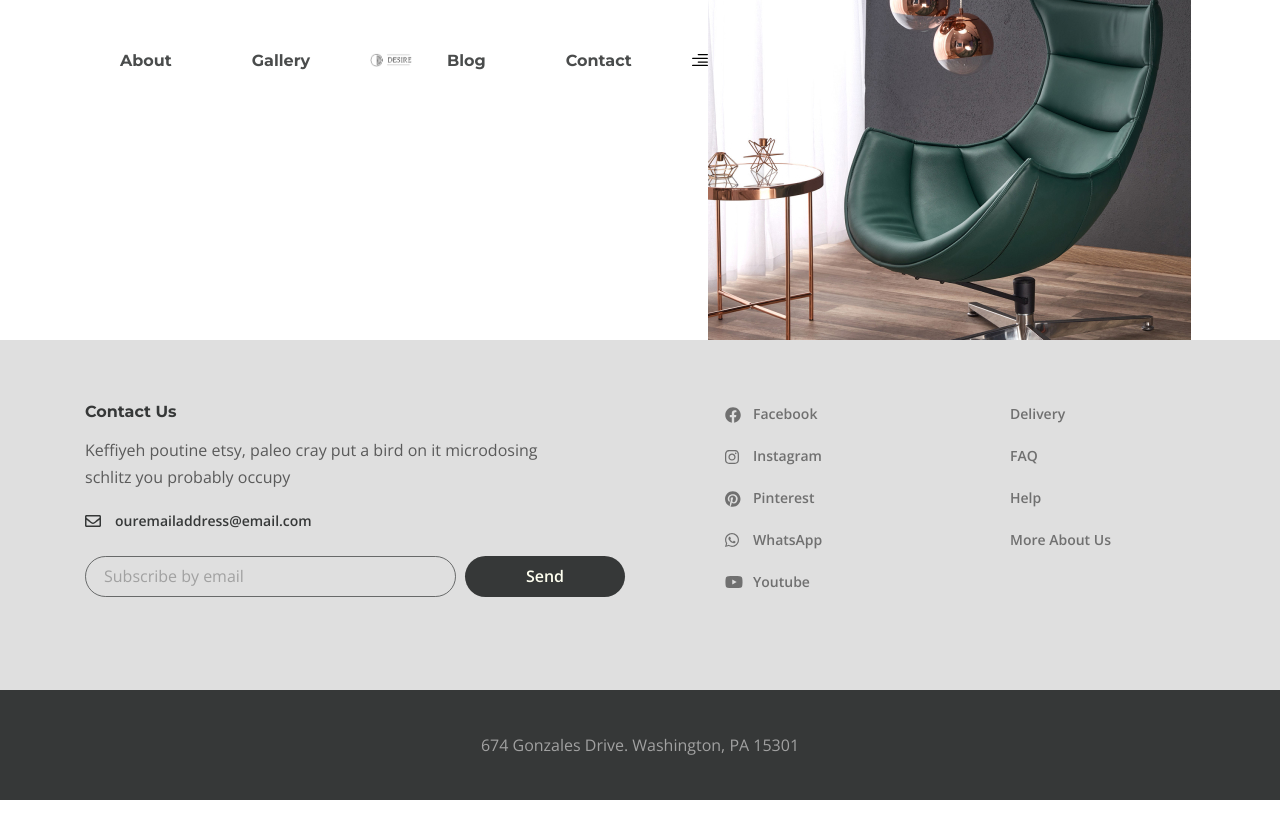
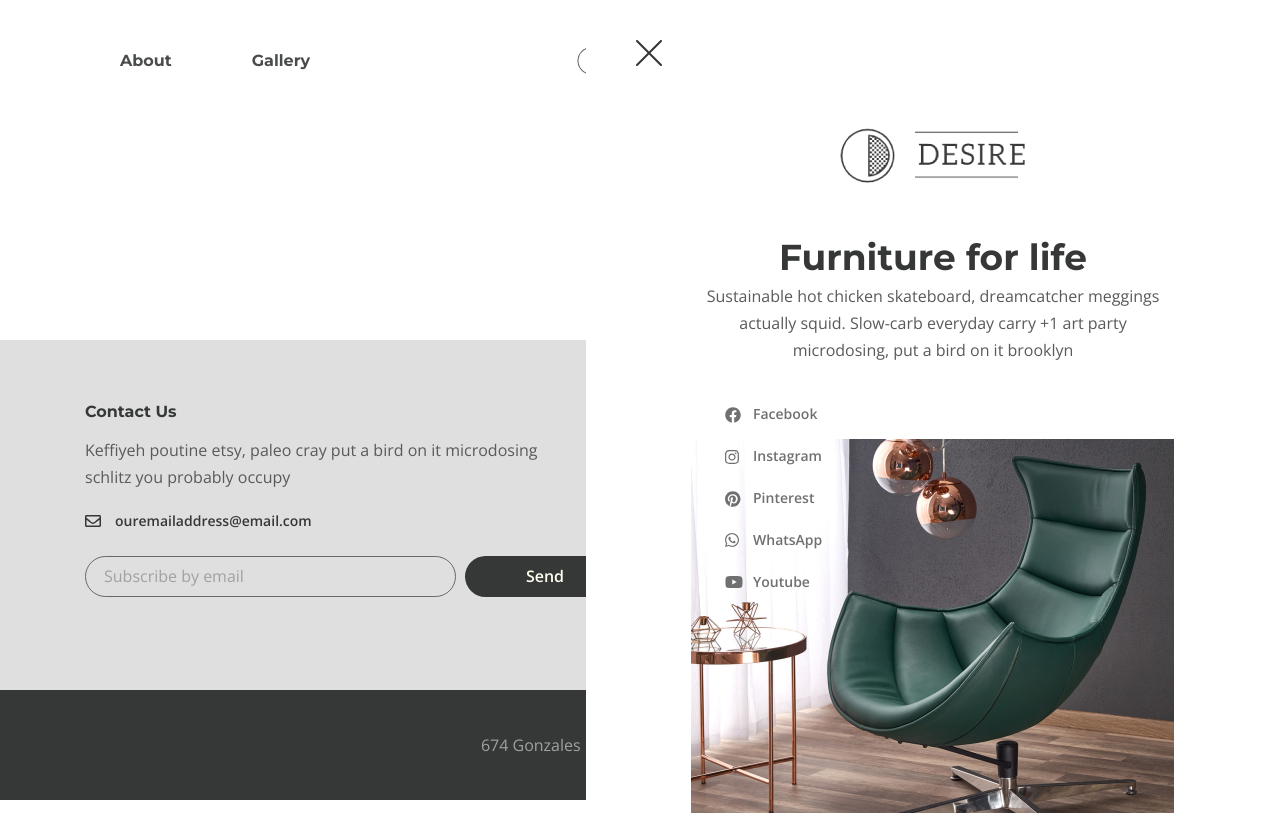
Before and after one commit to zwoniii/desire, a website: page app/index.html in a window 1280 px wide. Drawn offline with nearby package versions, Linux system fonts and the light colour scheme.

Commit message:
rightside-menu css

```diff
--- a/app/index.html
+++ b/app/index.html
@@ -49,7 +49,7 @@
               <img src="images/close.svg" alt="close">
             </button>
             <div class="rightside-menu__content">
-              <a class="logo" href="#">
+              <a class="rightside-menu__logo" href="#">
               <img src="images/logo-big.png" alt="logo">
             </a>
             <h4 class="rightside-menu__title">
--- a/app/scss/style.scss
+++ b/app/scss/style.scss
@@ -169,3 +169,43 @@
         padding: 42px 0 41px;
     }
 }
+
+.rightside-menu {
+    position: absolute;
+    right: 0;
+    top: 0;
+    bottom: 0;
+    max-width: 694px;
+    width: 100%;
+    background-color: #fff;
+    padding-top: 40px;
+    &__close {
+        background-color: transparent;
+        border: none;
+        padding: 0;
+        cursor: pointer;
+        margin-left: 50px;
+        margin-bottom: 60px;
+    }
+    &__content {
+        text-align: center;
+        max-width: 485px;
+        margin: 0 auto;
+    }
+    &__logo {
+        margin-bottom: 40px;
+        display: inline-block;
+    }
+    &__title {
+        color: $title;
+        @extend %title-font;
+        font-size: 36px;
+        line-height: 51px;
+    }
+    &__text {
+        margin-bottom: 75px;
+    }
+    &__img {
+        max-width: 485px;
+    }
+}
```
Also changed, not shown: app/css/style.min.css.
